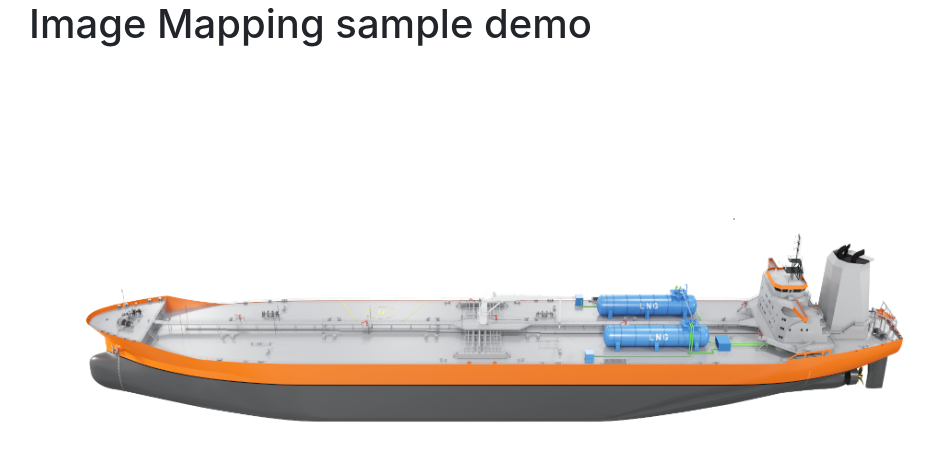
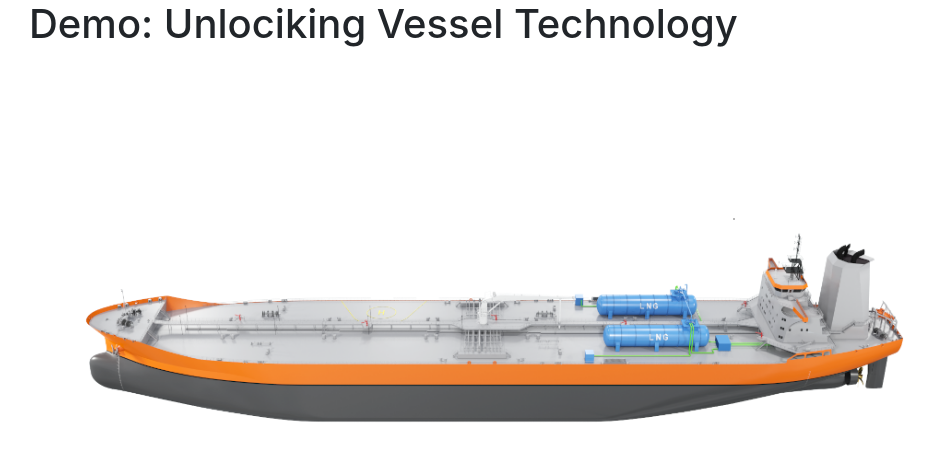
Before and after one commit to sagarary/sagarary.github.io, a plain HTML site: page warstilaSample.html in a window 1280 px wide. Shown: the whole page, without its empty margins (99-1033 px from the left). Drawn offline with nearby package versions, Linux system fonts and the light colour scheme.

Commit message:
update header

```diff
--- a/warstilaSample.html
+++ b/warstilaSample.html
@@ -87,7 +87,7 @@
 </head>
 
 <body>
-    <h1>Image Mapping sample demo</h1>
+    <h1>Demo: Unlociking Vessel Technology</h1>
     <img src="assets/shipScaled.png" id="img_ID"  width="80%" border="0" usemap="#map" />
 
     <map name="map" id="map_ID">
```
